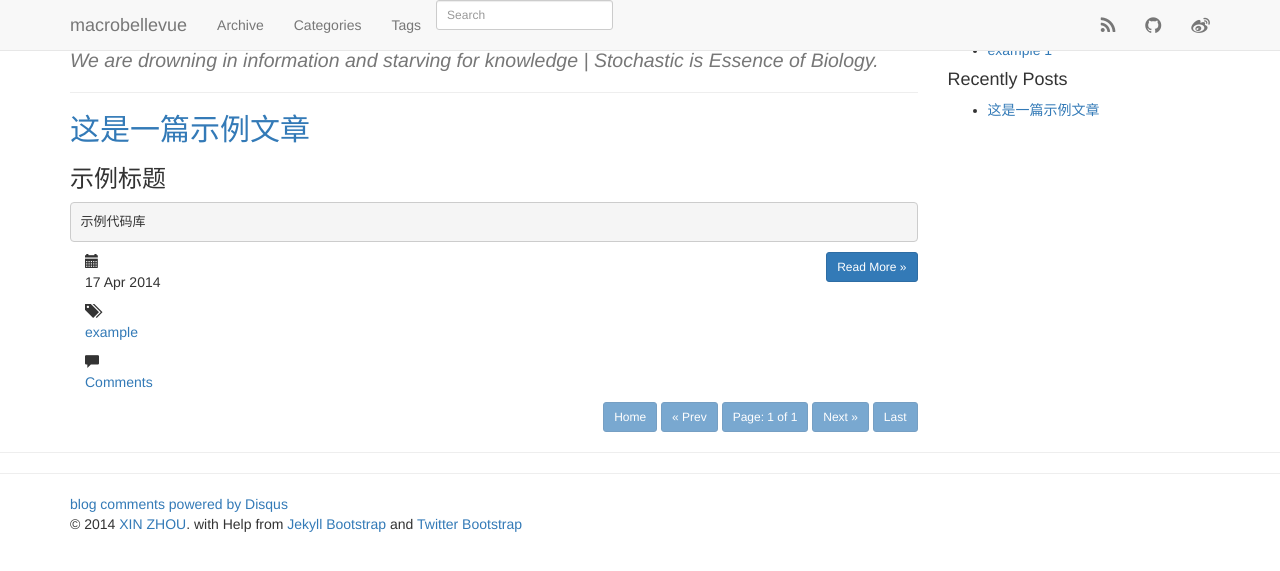
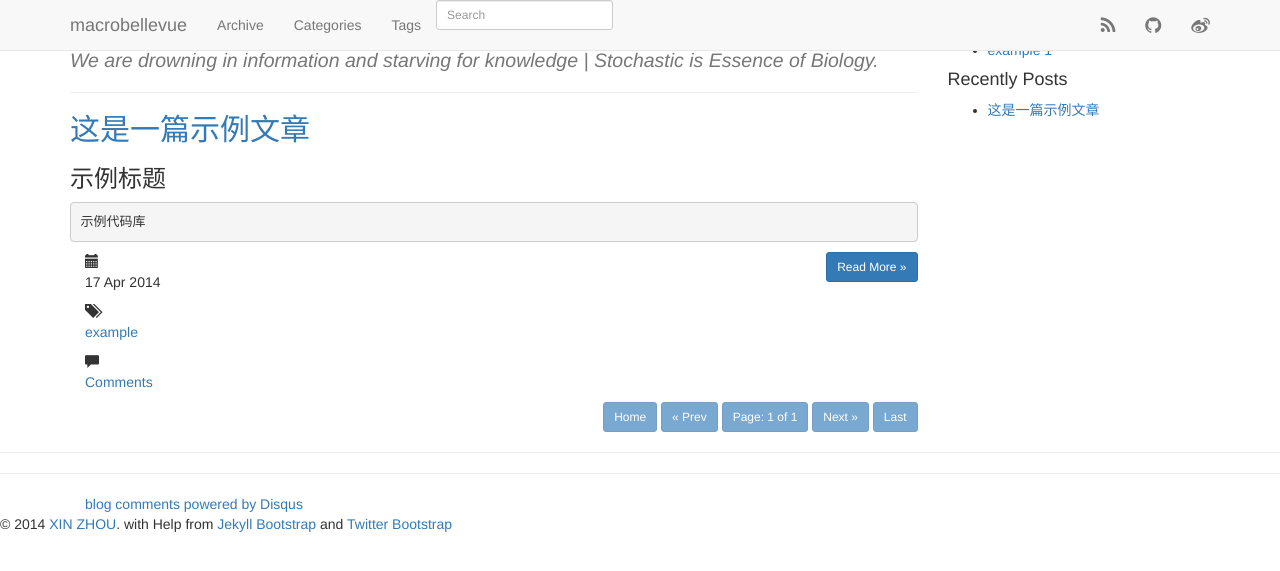
Before and after one commit to xinchoubiology/xinchoubiology.github.io, a Jekyll site: the page built from index.html, in a window 1280 px wide. Shown: the top 571 px of the page. Built offline with Jekyll 4.4.1, drawn with Linux system fonts in a browser that asks for light colours; nearby versions of some CDN libraries; Markdown is read by kramdown in place of the engine named in the settings; the list of posts is cut into pages by our own code; comment, search, counter and statistics services are not loaded.

Commit message:
modify comment div's width

```diff
--- a/_includes/themes/havee/default.html
+++ b/_includes/themes/havee/default.html
@@ -119,10 +119,13 @@
     <hr>
     <div class="container">
       <div class="content">
-        {% include JB/comments %}
-        {% include JB/analytics %}
-        {% include JB/sharing %}
+        <article class="col-md-9 main-contenter">
+          {% include JB/comments %}
+          {% include JB/analytics %}
+          {% include JB/sharing %}
+        </article>
       </div>
+    </div>
       <footer class="text-left">
       <p>&copy; {{ site.time | date: '%Y' }} <a href="{{ HOME_PATH }}" target="_blank">{{ site.author.name }}</a>. with Help from <a href="http://jekyllbootstrap.com/" target="_blank" title="The Definitive Jekyll Blogging Framework">Jekyll Bootstrap</a> and <a href="http://twitter.github.com/bootstrap/" target="_blank">Twitter Bootstrap</a></p>
       </footer>
```
